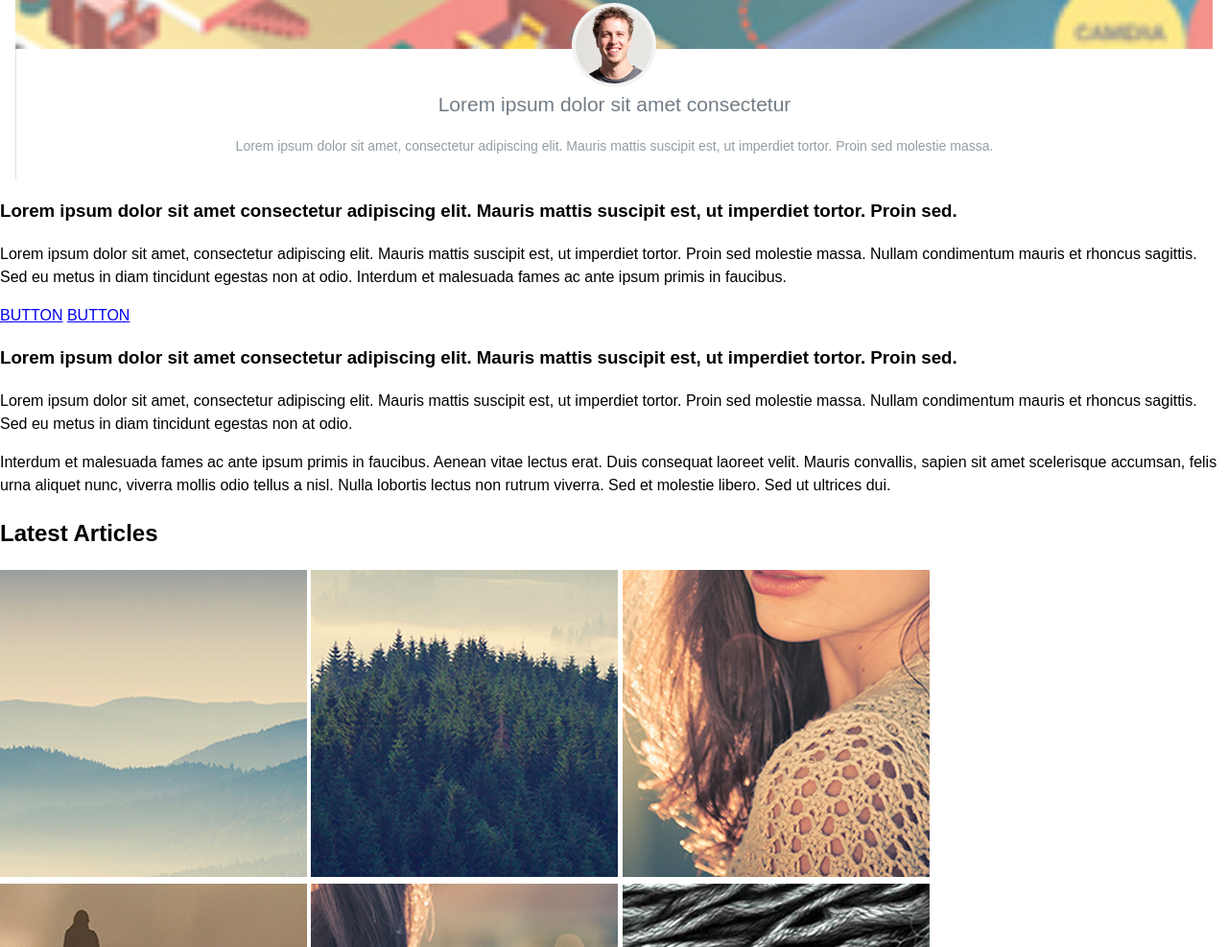
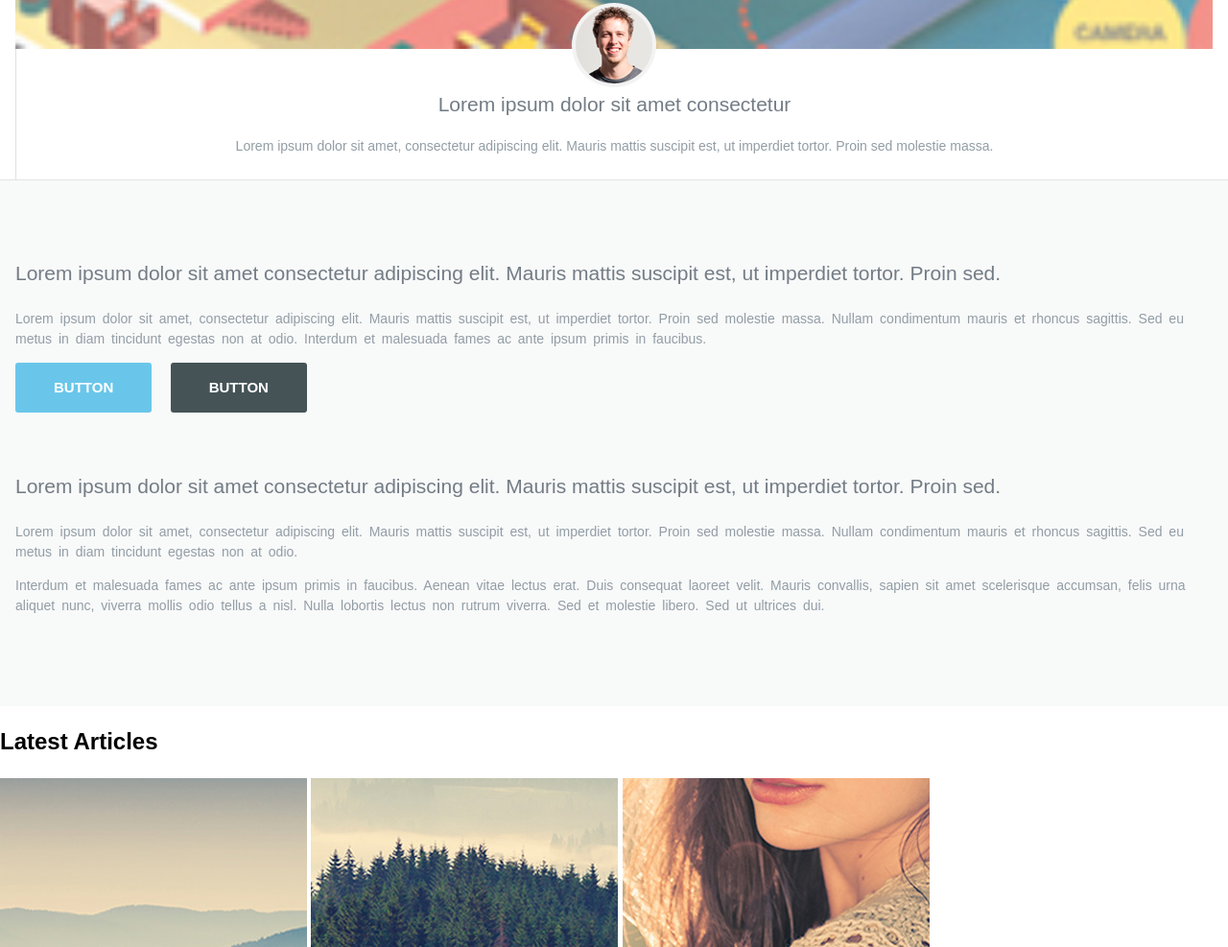
Before and after one commit to HenriquTo/responsivo, a plain HTML site: page index.html in a window 1280 px wide. Shown: the part 4744-5731 px from the top of the page at 96% size. Drawn offline with Linux system fonts and the light colour scheme.

Commit message:
Atualização de CSS e HTML
HTML - Criado classes para ser usado no css na section com botoes

CSS -  Criado os design dos section com os botoes

```diff
--- a/index.html
+++ b/index.html
@@ -100,21 +100,21 @@
       </section>
     </div>
 
-    <section>
-
-      <article>
+    <section  class="content">
+      <div class="container">
+        <article>
         <h3>Lorem ipsum dolor sit amet consectetur adipiscing elit. Mauris mattis suscipit est, ut imperdiet tortor. Proin sed.</h3>
         <p>Lorem ipsum dolor sit amet, consectetur adipiscing elit. Mauris mattis suscipit est, ut imperdiet tortor. Proin sed molestie massa. Nullam condimentum mauris et rhoncus sagittis. Sed eu metus in diam tincidunt egestas non at odio. Interdum et malesuada fames ac ante ipsum primis in faucibus.</p>
-        <a href="#">BUTTON</a>
-        <a href="#">BUTTON</a>
-      </article>
+        <a href="#" class="button button-primary">BUTTON</a>
+        <a href="#" class="button button-secundary">BUTTON</a>
+        </article>
 
-      <article>
+        <article>
         <h3>Lorem ipsum dolor sit amet consectetur adipiscing elit. Mauris mattis suscipit est, ut imperdiet tortor. Proin sed.</h3>
         <p>Lorem ipsum dolor sit amet, consectetur adipiscing elit. Mauris mattis suscipit est, ut imperdiet tortor. Proin sed molestie massa. Nullam condimentum mauris et rhoncus sagittis. Sed eu metus in diam tincidunt egestas non at odio.</p>
         <p>Interdum et malesuada fames ac ante ipsum primis in faucibus. Aenean vitae lectus erat. Duis consequat laoreet velit. Mauris convallis, sapien sit amet scelerisque accumsan, felis urna aliquet nunc, viverra mollis odio tellus a nisl. Nulla lobortis lectus non rutrum viverra. Sed et molestie libero. Sed ut ultrices dui.</p>
-      </article>
-
+        </article>
+      </div>
     </section>
 
     <section>
--- a/style/main.css
+++ b/style/main.css
@@ -159,3 +159,48 @@ img{
     color: #929da5;
     font-size: 14px;
 }
+
+.content{
+    background: #f8f9f9;
+    padding: 20px 0 80px;
+    border-top: 1px solid #e3e3e3;
+}
+
+.content h3{
+    color: #737c85;
+    font-size: 21px;
+    padding-top: 40px;
+    font-weight: 400;
+}
+
+.content p{
+    color: #929da5;
+    font-size: 14px;
+    word-spacing: 3px;
+}
+
+.button{
+    padding: 15px 40px;
+    border-radius: 3px;
+    text-decoration: none;
+    font-weight: 600;
+    font-size: 15px;
+    margin-right: 15px;
+    display: inline-block;
+    transition: background .5s;
+}
+
+.button:hover{
+    background-color: #929da5;
+
+}
+
+.button-primary{
+    background-color: #69c6ea;
+    color: white;
+}
+
+.button-secundary{
+    background-color: #455357;
+    color: white;
+}
```
